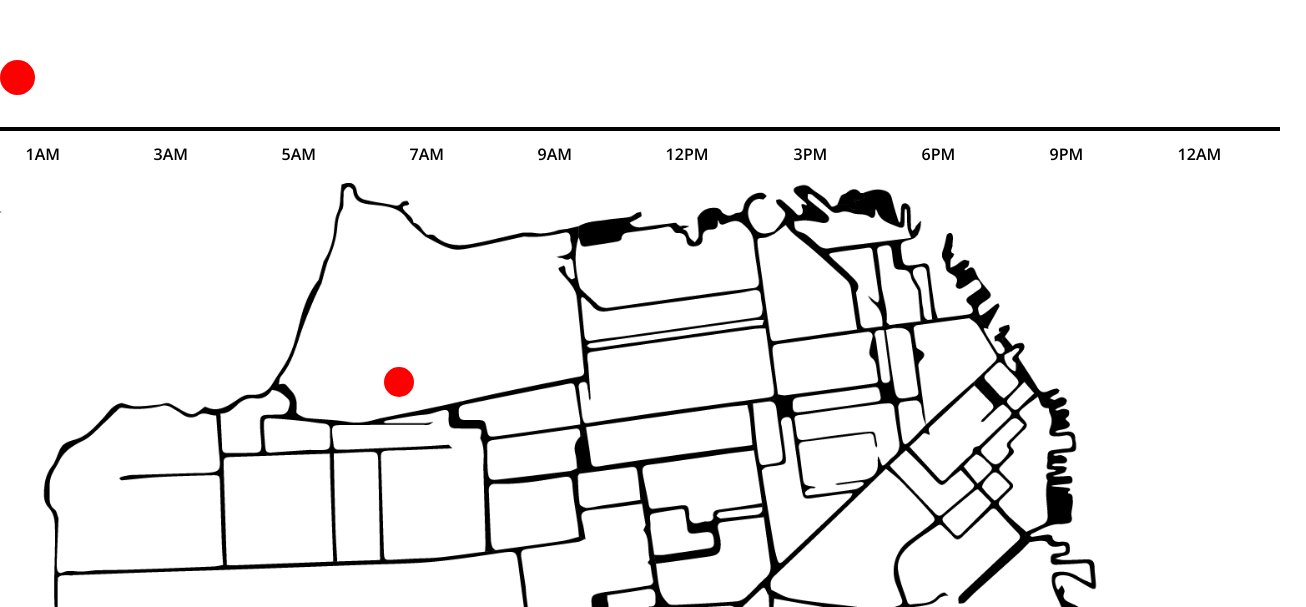
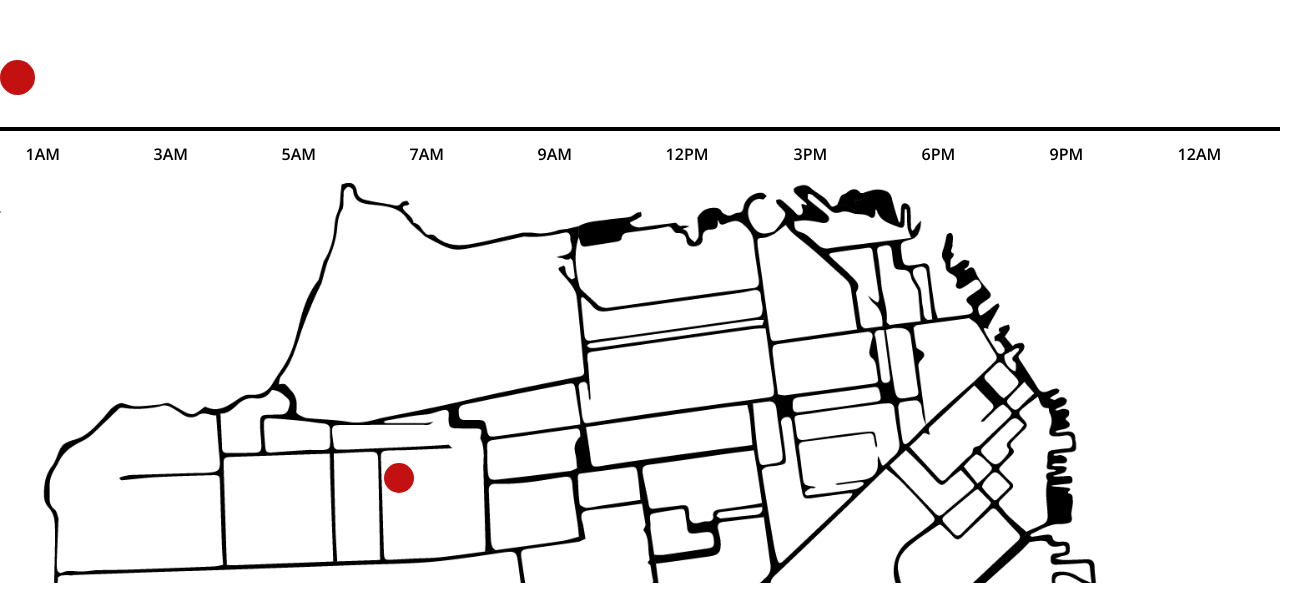
Before and after one commit to louyifeng/interactive1, a plain HTML site: page Project 3/untitled.html in a window 1280 px wide. Shown: the part 193-800 px from the top of the page, 1306 px wide, since content can reach past the window. Drawn offline with nearby package versions, Linux system fonts and the light colour scheme.

Commit message:
modification

```diff
--- a/Project 3/untitled.html
+++ b/Project 3/untitled.html
@@ -14,10 +14,11 @@
   body{
    margin: 0;
    font-family: 'Open Sans', sans-serif;
+       background-size: 100%;
   }
   #follower{
   position : relative;
-  background-color : red;
+  background-color : #C31010;
   width:35px;
   height:35px;
   border-radius:50%;
@@ -54,13 +55,13 @@
     left: 2%;
     position: absolute;
     transition: 0.2s;
-    height: 100%;
+    height: 80%;
     width: 10%;
 
   }
 
   .n1am:hover{
-    font-size: 32px;
+    transform: scale(1.9)
 
   }
 
@@ -69,6 +70,7 @@
     position: absolute;
     transition: 0.2s;
     height: 80%;
+    width: 10%;
   }
 
   .n3am:hover{
@@ -81,6 +83,7 @@
     position: absolute;
     transition: 0.2s;
     height: 80%;
+    width: 10%;
   }
 
   .n5am:hover{
@@ -93,6 +96,7 @@
     position: absolute;
     transition: 0.2s;
     height: 80%;
+    width: 10%;
   }
 
   .n7am:hover{
@@ -105,6 +109,7 @@
     position: absolute;
     transition: 0.2s;
     height: 80%;
+    width: 10%;
   }
 
   .n9am:hover{
@@ -117,6 +122,7 @@
     position: absolute;
     transition: 0.2s;
     height: 80%;
+    width: 10%;
   }
 
   .n12pm:hover{
@@ -128,6 +134,7 @@
     position: absolute;
     transition: 0.2s;
     height: 80%;
+    width: 10%;
   }
 
   .n3pm:hover{
@@ -139,6 +146,7 @@
     position: absolute;
     transition: 0.2s;
     height: 80%;
+    width: 10%;
   }
 
   .n6pm:hover{
@@ -150,6 +158,7 @@
     position: absolute;
     transition: 0.2s;
     height: 80%;
+    width: 10%;
   }
 
   .n9pm:hover{
@@ -162,6 +171,7 @@
     position: absolute;
     transition: 0.2s;
     height: 80%;
+    width: 10%;
   }
 
   .n12am:hover{
@@ -172,27 +182,35 @@
     position: absolute;
     top: 47%;
     max-width: 100%;
-  }
-
-  img{
-     max-width: 100%;
-     height: auto;
+    background-image: url('map.png');
+    background-size: cover;
+    height: 50%;
+    width: 100%;
   }
 
   .dot{
      height: 30px;
      width: 30px;
      border-radius: 50%;
-     background-color: red;
+     background-color: #C31010;
      position: absolute;
      top: 70%;
      left: 30%;
   }
 
+  .pier39{
+    background-image: url('pier39.jpg');
+    animation: reveal 0.1s;
+  }
+
+  @keyframes reveal{
+    from{opacity: 0}
+    to{opacity: 1}
+  }
 
   </style>
 
-  <script type='text/javascript'>//<![CDATA[
+  <script type='text/javascript'>
 $(window).load(function(){
 var mouseX = 0, mouseY = 0, limitX = 1500- 0, limitY = 0-0;
 $(window).mousemove(function(e){
@@ -203,17 +221,36 @@ $(window).mousemove(function(e){
    if (mouseY < 0) mouseY = 0;
 });
 
-// cache the selector
+
 var follower = $("#follower");
 var xp = 0, yp = 0;
 var loop = setInterval(function(){
-    // change 12 to alter damping higher is slower
+
     xp += (mouseX - xp) / 12;
     yp += (mouseY - yp) / 12;
     follower.css({left:xp, top:yp});
 
 }, 30);
-});//]]>
+});
+
+
+
+</script>
+<script>
+
+$(document).ready(function(){
+$(".n3am").hover(
+
+        function(){
+        // hover in
+
+        $("body").addClass('pier39');
+      },
+      function(){
+        $("body").removeClass('pier39');
+        // hover out
+      });
+});
 
 </script>
 </head>
@@ -231,8 +268,8 @@ var loop = setInterval(function(){
 
 
 
-<div class="map"><img src="map.png" height="600px"></div>
-<div class="dot"></div>
+<div class="map"><div class="dot"></div></div>
+
 
 <div class="time n1am">1AM</div>
 <div class="time n3am">3AM</div>
```
Also changed, not shown: 2 other files.
